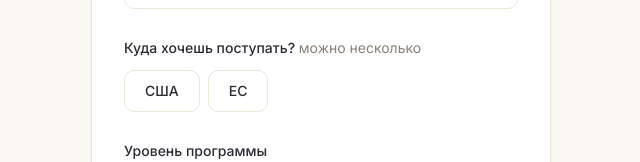
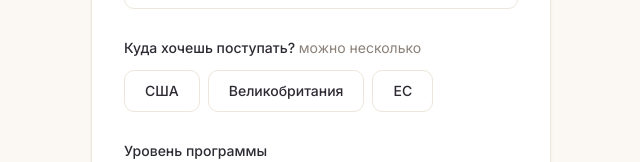
Before and after one commit to timuredikhanov-lgtm/unipath, a Next.js app: page / in a window 1280 px wide. Shown: the part 350-512 px from the top of the page, without its empty margins (319-959 px from the left). Built offline with nearby package versions, Linux system fonts and the light colour scheme.

Commit message:
feat: add UK to onboarding countries

```diff
--- a/app/page.tsx
+++ b/app/page.tsx
@@ -10,7 +10,7 @@
 type Profile = { name: string; countries: string[]; level: string; year: string };
 type Mode = "advisor" | "mock_admissions" | "essay_editor";
 
-const COUNTRIES = ["США", "ЕС"];
+const COUNTRIES = ["США", "Великобритания", "ЕС"];
 const LEVELS = ["Бакалавриат", "Магистратура"];
 const YEARS = ["2025", "2026", "2027", "2028"];
 const DAILY_LIMIT = 20;
```
